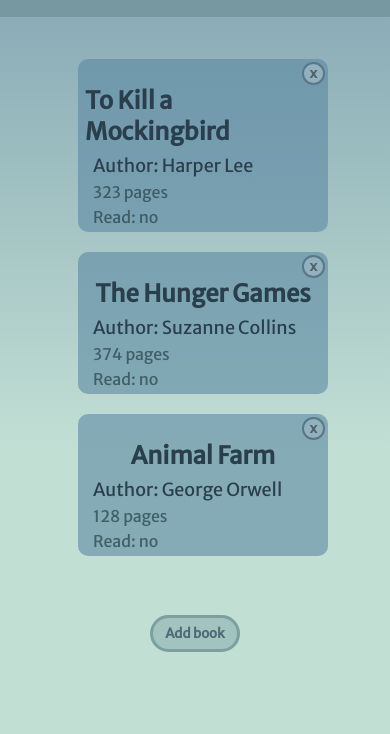
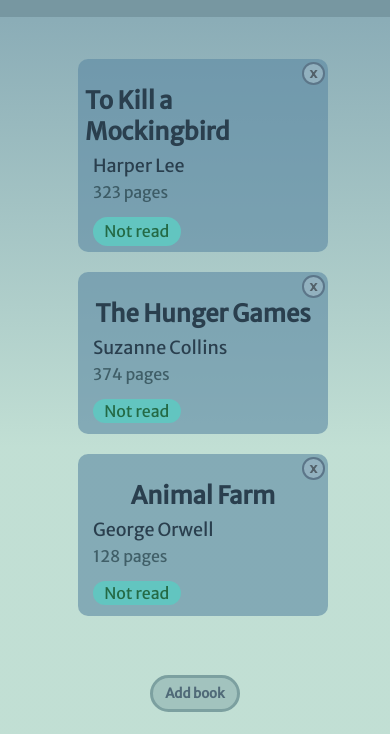
Before and after one commit to nordin05/7-library, a plain HTML site: page index.html in a window 390 px wide. Shown: the part 110-844 px from the top of the page. Drawn offline with Linux system fonts and the light colour scheme.

Commit message:
Add read status on card and make event listener dynamic

```diff
--- a/script.js
+++ b/script.js
@@ -31,15 +31,21 @@ function displayBooks() {
         h1.innerHTML = `${myLibrary[i].title}`;
 
         const h2 = document.createElement("h2");
-        h2.innerHTML = `Author: ${myLibrary[i].author}`;
+        h2.innerHTML = `${myLibrary[i].author}`;
 
         const p = document.createElement("p");
         p.innerHTML = `${myLibrary[i].pages} pages`;
 
-        const p2 = document.createElement("p");
-        p2.innerHTML = `Read: ${myLibrary[i].read}`;
+        const read_status = document.createElement("div");
+        read_status.className = "read-status";
 
-        div.append(span, h1, h2, p, p2);
+        if (myLibrary[i].read == true) {
+            read_status.innerHTML = "Read";
+        } else if (myLibrary[i].read == false) {
+            read_status.innerHTML = "Not read";
+        }
+
+        div.append(span, h1, h2, p, read_status);
     }
 }
 
@@ -57,18 +63,21 @@ function removeBook(el) {
 
     index = card.className.split(" ")[1];
     myLibrary.splice(index, 1);
-
+    console.log(myLibrary);
     displayBooks();
 }
 
-addBookToLibrary("To Kill a Mockingbird", "Harper Lee", "323", "no");
-addBookToLibrary("The Hunger Games", "Suzanne Collins", "374", "no");
-addBookToLibrary("Animal Farm", "George Orwell", "128", "no");
+function toggleReadStatus() {}
+
+addBookToLibrary("To Kill a Mockingbird", "Harper Lee", "323", false);
+addBookToLibrary("The Hunger Games", "Suzanne Collins", "374", false);
+addBookToLibrary("Animal Farm", "George Orwell", "128", false);
 displayBooks();
 
 const add_btn = document.querySelector(".add-book-button");
 const form = document.querySelector("#myForm");
-const card_remove_btn = document.querySelector(".card button");
+const card_remove_btn = [...document.querySelectorAll(".card button")];
+const read_status_btn = document.querySelector(".read-status");
 
 add_btn.addEventListener("click", () => {
     showForm();
@@ -80,13 +89,37 @@ form.addEventListener("submit", (e) => {
     let title = document.querySelector("#title").value;
     let author = document.querySelector("#author").value;
     let pages = document.querySelector("#pages").value;
-    let read = document.querySelector("#read").value;
+    let read = document.querySelector("#read").checked;
 
     addBookToLibrary(title, author, pages, read);
     displayBooks();
     closeForm();
 });
 
-card_remove_btn.addEventListener("click", () => {
-    removeBook(card_remove_btn);
+document.addEventListener("click", function (e) {
+    const card_remove_btn = e.target.closest(".card button");
+    const read_status_btn = e.target.closest(".read-status");
+    if (card_remove_btn) {
+        removeBook(card_remove_btn);
+    } else if (read_status_btn) {
+        console.log("Change read status");
+    }
 });
+
+// card_remove_btn.forEach(function (item) {
+//     item.addEventListener("click", function () {
+//         removeBook(item);
+//     });
+// });
+
+// card_remove_btn.addEventListener("click", () => {
+//     removeBook(card_remove_btn);
+// });
+
+// read_status_btn.addEventListener("click", () => {
+//     if (read_status_btn.innerHTML == "Read") {
+//         read_status_btn.innerHTML = "Not Read";
+//     } else if (read_status_btn.innerHTML == "Not read") {
+//         read_status_btn.innerHTML = "Read";
+//     }
+// });
--- a/style.css
+++ b/style.css
@@ -102,6 +102,19 @@ button {
     margin: 0px;
 }
 
+.card .read-status {
+    display: flex;
+    justify-content: center;
+    align-items: center;
+
+    width: 35%;
+    height: 15%;
+    margin: 10px 0px 15px 15px;
+    border-radius: 15px;
+    background-color: hsl(177.14deg 46.01% 57.7%);
+    color: hsl(148.38deg 49.3% 27.84%);
+}
+
 .add-book-button {
     padding: 7px 12px 7px 12px;
     border-radius: 20px;
```
